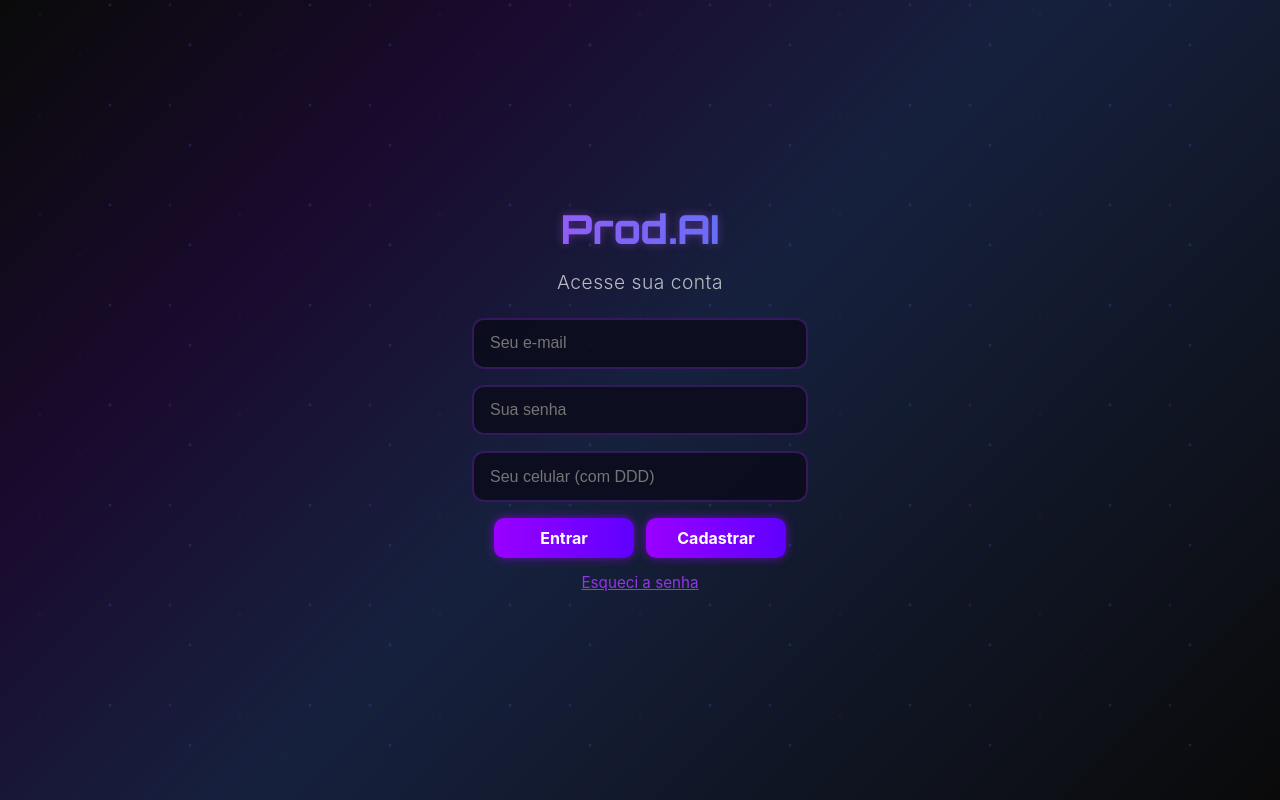
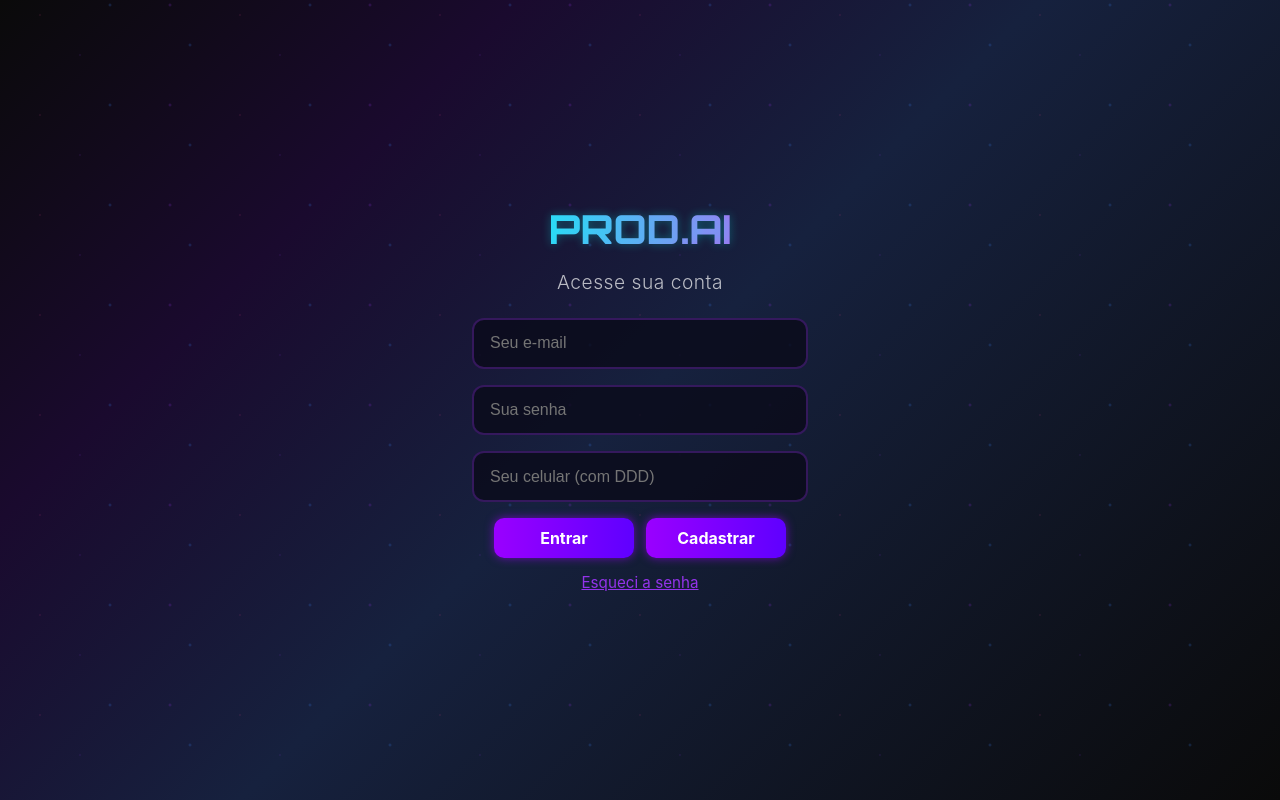
Before and after one commit to djcorrea/prod-ai-teste, a website: page public/login.html in a window 1280 px wide. Drawn offline with Linux system fonts and the light colour scheme; no server answers.

Commit message:
Update logo gradient styling

```diff
--- a/public/login.html
+++ b/public/login.html
@@ -95,7 +95,7 @@
   <div class="particles"></div>
 
   <div class="container fade-in">
-    <h1 class="logo-gradiente">Prod.AI</h1>
+    <h1 class="logo-gradiente">PROD.AI</h1>
     <p class="subtitle">Acesse sua conta</p>
 
     <div id="error-message" class="error-message"></div>
--- a/public/style.css
+++ b/public/style.css
@@ -97,10 +97,11 @@ body {
   font-size: 2.5rem;
   font-weight: 800;
   text-align: center;
-  background: linear-gradient(90deg, #a855f7, #3b82f6);
+  text-transform: uppercase;
+  background: linear-gradient(90deg, #00fff7, #d946ef);
   -webkit-background-clip: text;
   -webkit-text-fill-color: transparent;
-  text-shadow: 0 0 10px rgba(168, 85, 247, 0.4);
+  text-shadow: 0 0 10px rgba(0, 255, 247, 0.3);
   margin-bottom: 1rem;
 }
 
```
Also changed, not shown: public/index.html (+2 -2 lines).
